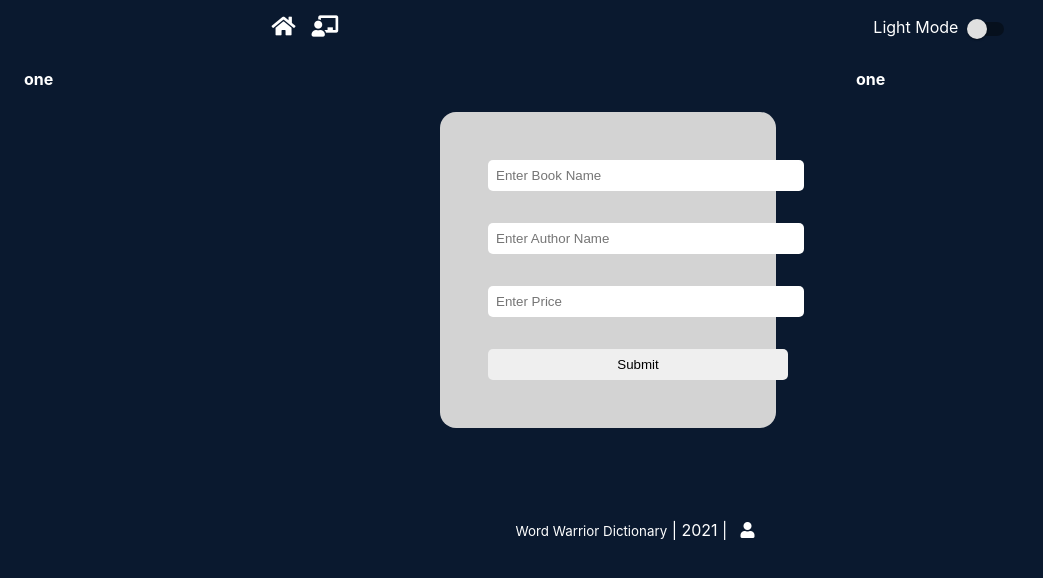
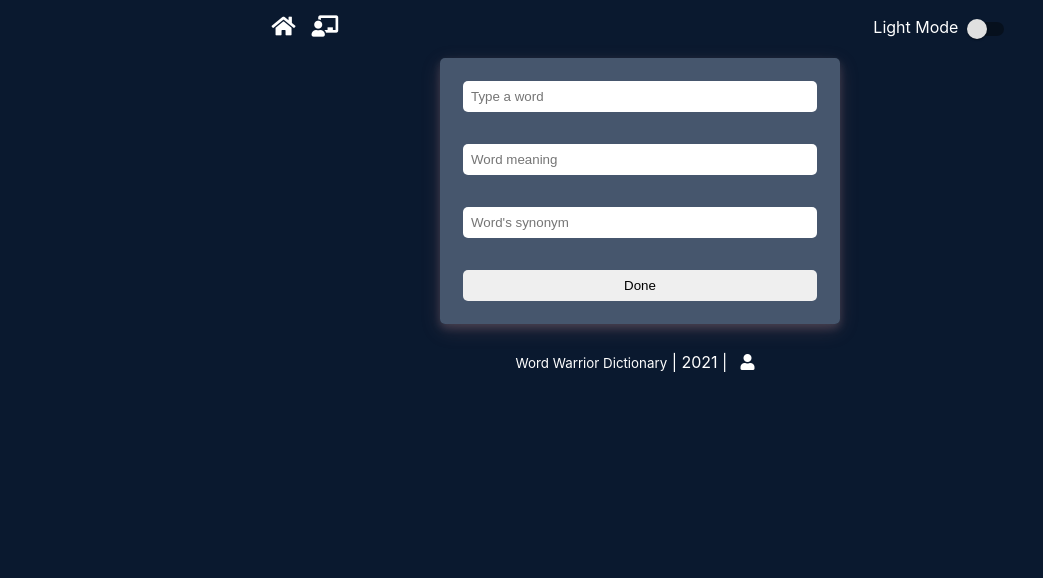
Before and after one commit to rajonahmed749/dictionary, a React (Create React App) app: page /profile in a window 1280 px wide. Shown: the top 578 px of the page, without its empty margins (0-1043 px from the left). Built offline with nearby package versions, Linux system fonts and the light colour scheme.

Commit message:
form added

```diff
--- a/src/components/Profile/AddWord.css
+++ b/src/components/Profile/AddWord.css
@@ -1,13 +1,16 @@
 .form-card {
-    margin: 4rem 4rem 4rem 0;
-    padding: 2rem;
-    background-color: lightgray;
-    border-radius: 1rem;
+  margin-top: 10px;
+  padding: 7px;
+  background-color: #5b6c83be;
+  border-radius: 5px;
+  display: flex;
+  flex-direction: column;
+  box-shadow: 0 4px 8px 0 #dbb4b433, 0 6px 20px 0 #c36f6f30;
 }
+
 .form-card input {
   margin: 1rem;
   padding: 0.5rem;
-    width: 300px;
   border: none;
   border-radius: 5px;
 }
--- a/src/components/Profile/AddWord.js
+++ b/src/components/Profile/AddWord.js
@@ -9,11 +9,10 @@ const AddWord = () => {
     console.log(watch("example"));
     return (
         <form onSubmit={handleSubmit(onSubmit)} className="form-card">
-            <input type="text" name="bookName" placeholder="Enter Book Name" {...register("bookName", { required: true })} />
-            <input type="text" name="authorName" placeholder="Enter Author Name" {...register("authorName", { required: true })} />
-            <input type="number" name="price" placeholder="Enter Price" {...register("price", { required: true })} />
-            {/* <input onChange={handleImage} type="file" /> */}
-            <input type="submit" />
+            <input type="text" name="word" placeholder="Type a word" {...register("word", { required: true })} />
+            <input type="text" name="wordMean" minlength="3" placeholder="Word meaning" {...register("wordMean", { required: true })} />
+            <input type="text" name="synonym" minlength="3" placeholder="Word's synonym" {...register("synonym", { required: true })} />
+            <input type="submit" value="Done" />
         </form>
     );
 };
--- a/src/components/Profile/Profile.js
+++ b/src/components/Profile/Profile.js
@@ -5,16 +5,16 @@ import AddWord from './AddWord';
 const Profile = () => {
 
     return (
-        <Container>
+        <Container >
             <Grid container spacing={2}>
                 <Grid item xs={12} sm={6} md={4}>
-                    <h4>one</h4>
+
                     </Grid>
-                <Grid item xs={12} sm={6} md={4}>
+                <Grid item xs={11} sm={6} md={4} >
                 <AddWord/>
                 </Grid>
                 <Grid item xs={12} sm={6} md={4}>
-                <h4>one</h4>
+
                 </Grid>
             </Grid>
         </Container>
```
Lines whose indentation alone changed are shown as unchanged.
